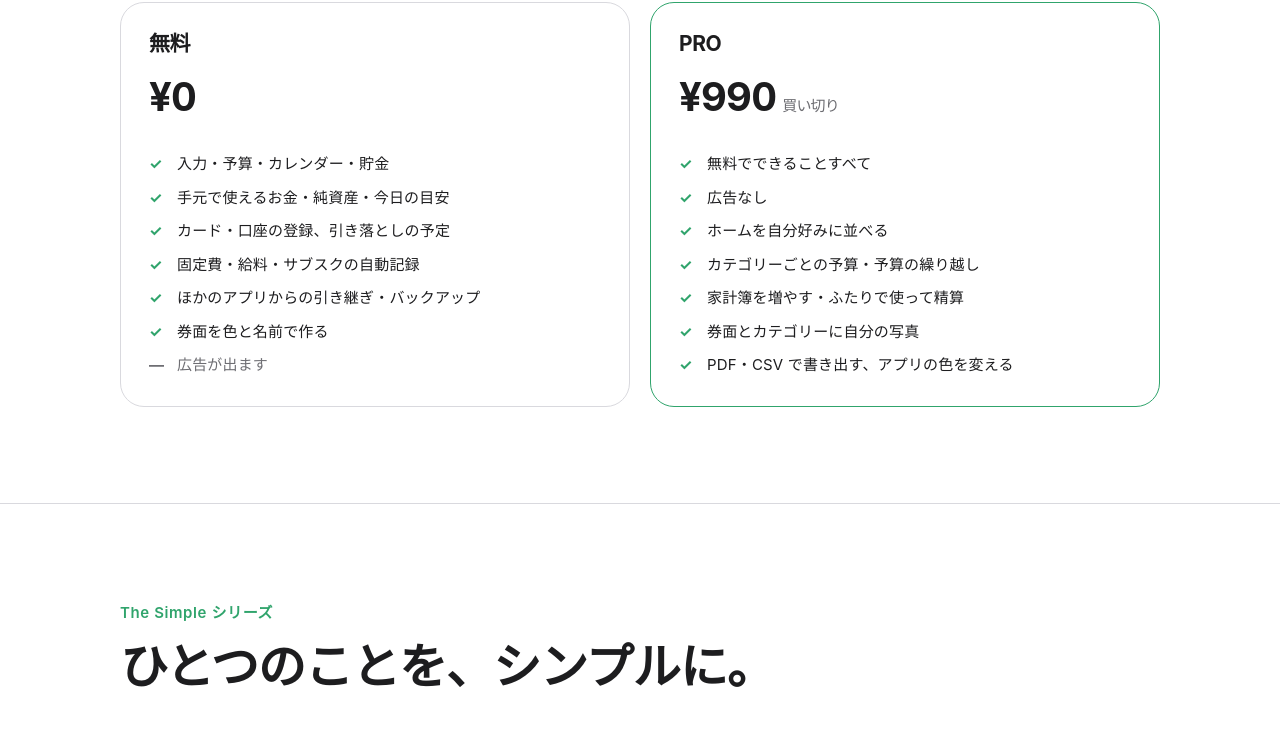
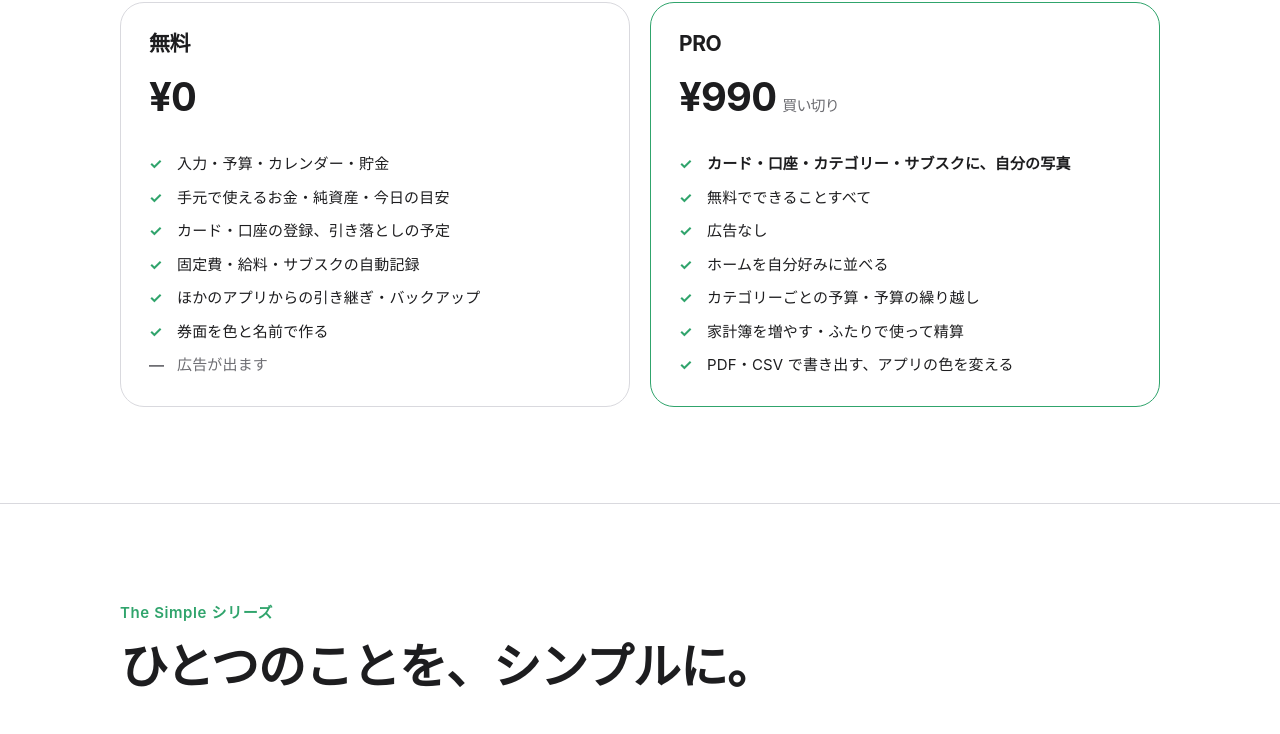
Before and after one commit to tai1018/thesimple-site, a plain HTML site: page index.html in a window 1280 px wide. Shown: the part 10023-10757 px from the top of the page. Drawn offline with Linux system fonts and the light colour scheme.

Commit message:
PRO の自分の写真を、料金の一番上に
Co-Authored-By: Claude Opus 5.5 <noreply@anthropic.com>
Claude-Session: https://claude.ai/code/session_01FbjBELUq6QVgPU6kEPAkPq

```diff
--- a/index.html
+++ b/index.html
@@ -353,12 +353,12 @@ details p { margin-top: 10px; color: var(--sub); }
       <h3>PRO</h3>
       <p class="amount">¥990<small>買い切り</small></p>
       <ul>
+        <li><span class="m">✓</span><b>カード・口座・カテゴリー・サブスクに、自分の写真</b></li>
         <li><span class="m">✓</span>無料でできることすべて</li>
         <li><span class="m">✓</span>広告なし</li>
         <li><span class="m">✓</span>ホームを自分好みに並べる</li>
         <li><span class="m">✓</span>カテゴリーごとの予算・予算の繰り越し</li>
         <li><span class="m">✓</span>家計簿を増やす・ふたりで使って精算</li>
-        <li><span class="m">✓</span>券面とカテゴリーに自分の写真</li>
         <li><span class="m">✓</span>PDF・CSV で書き出す、アプリの色を変える</li>
       </ul>
     </div>
```
